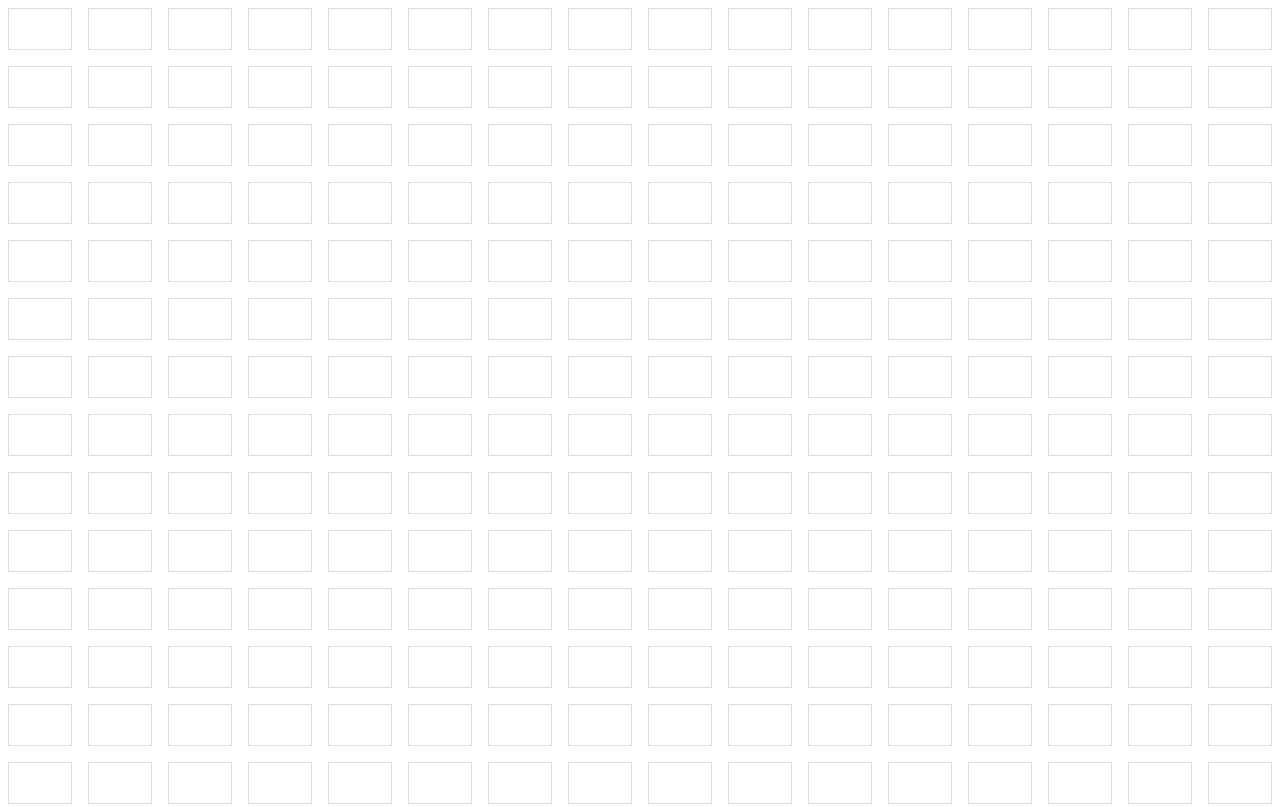
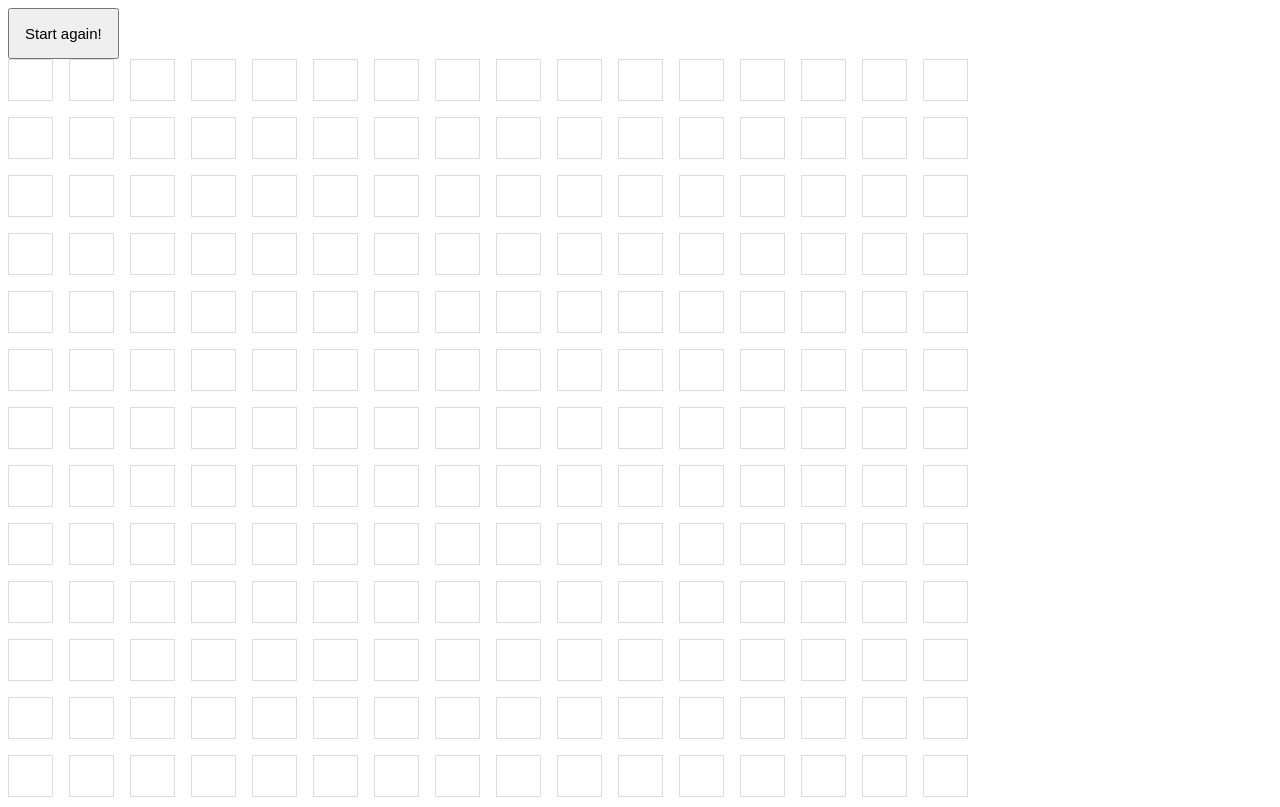
Before and after one commit to rd9911/etch-a-sketch, a plain HTML site: page index.html in a window 1280 px wide. Shown: the top 807 px of the page. Drawn offline with Linux system fonts and the light colour scheme.

Commit message:
Create button to clear hover effect to try again

```diff
--- a/index.css
+++ b/index.css
@@ -8,6 +8,7 @@
     grid-gap: 1em;
     grid-template-rows: repeat(var(--grid-rows), 1fr);
     grid-template-columns: repeat(var(--grid-cols), 1fr);
+    width: 960px;
   }
 
   .grid-item {
--- a/index.html
+++ b/index.html
@@ -12,7 +12,19 @@
         element.addEventListener('mouseenter', e => element.style[attribute] = value);
         element.addEventListener('mouseleave', e => element.style[attribute] = value);
     }
+
+    function assignStyles(element, styles) {
+        Object.assign(element.style, styles);
+    }
+
+    const body = document.querySelector('body');
     const container = document.querySelector('.container');
+
+    const cleanAskBtn = document.createElement('button')
+    cleanAskBtn.textContent = 'Start again!';
+    cleanAskBtn.style.cssText = 'text-align:center; padding:15px; font-size:15px;';
+    body.insertBefore(cleanAskBtn, container)
+
 
     function makeRowCol(numRow, numCol) {
         container.style.setProperty('--grid-rows', numRow);
@@ -23,8 +35,11 @@
         };
     };
     makeRowCol(16, 16);
-    const allGridItems = document.querySelectorAll('.grid-item');
-    allGridItems = Array.from(allGridItems).map(gridItem => hover(gridItem, 'background-color', 'pink'));
+    const allGridItems = Array.from(document.querySelectorAll('.grid-item'));
+    allGridItems.map(gridItem => hover(gridItem, 'background-color', 'pink'));
+    cleanAskBtn.addEventListener('click', () => {
+        allGridItems.map(gridItem => gridItem.style['background-color'] = null);
+    })
 
 
 </script>
```
